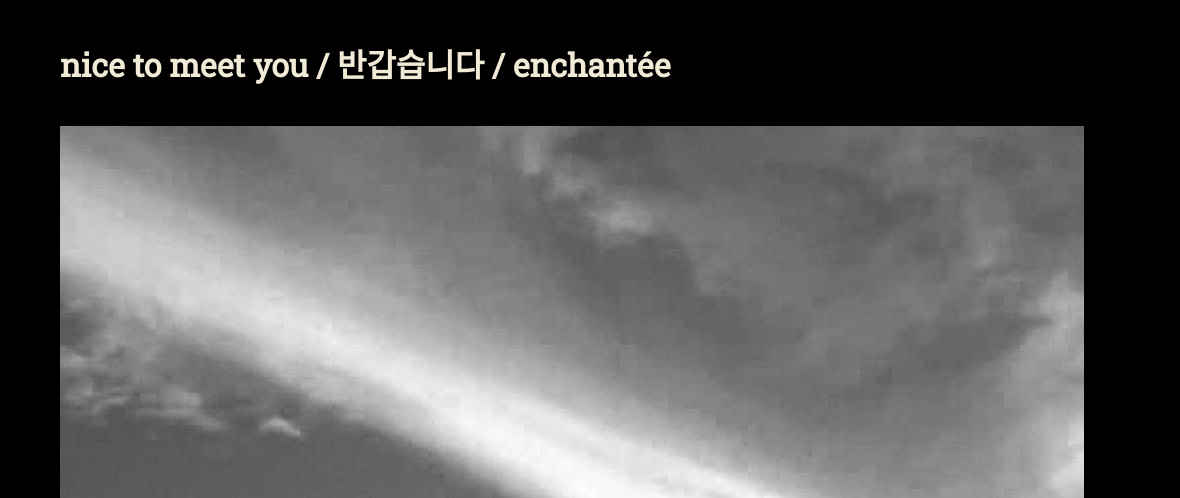
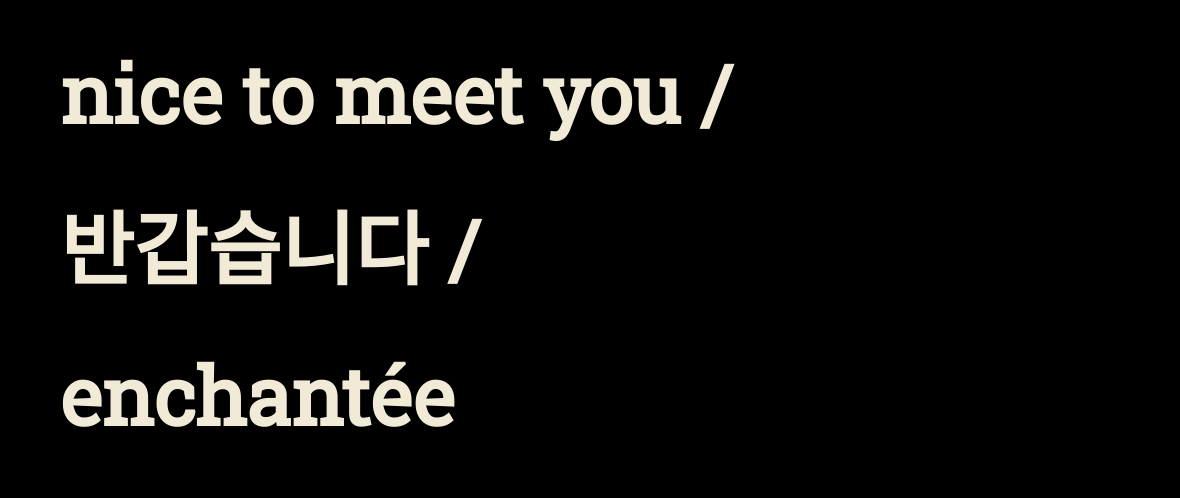
Before and after one commit to cyearee/cyearee.github.io, a plain HTML site: page index.html in a window 1280 px wide. Shown: the top 498 px of the page, 100-1280 px from the left. Drawn offline with Linux system fonts and the light colour scheme.

Commit message:
surface-level tweaks

```diff
--- a/index.html
+++ b/index.html
@@ -53,11 +53,11 @@
 	</header>
 	<div class="rest">
 		<div class="headline">
-			<h1>nice to meet you / 반갑습니다 / enchantée</h1>
+			<h1 style="font-size:5em;">nice to meet you / </h1>
+			<h1 style="font-size:5em;">반갑습니다 / </h1>
+			<h1 style="font-size:5em;">enchantée</h1>
 		</div>
-		<div id="bwimg">
-			<img src="img/view.jpg" alt="grayscale greeting">
-		</div>
+
 	</div>
 	<footer>
 		<hr>
```
Also changed, not shown: about.html (+1 -1 lines).
